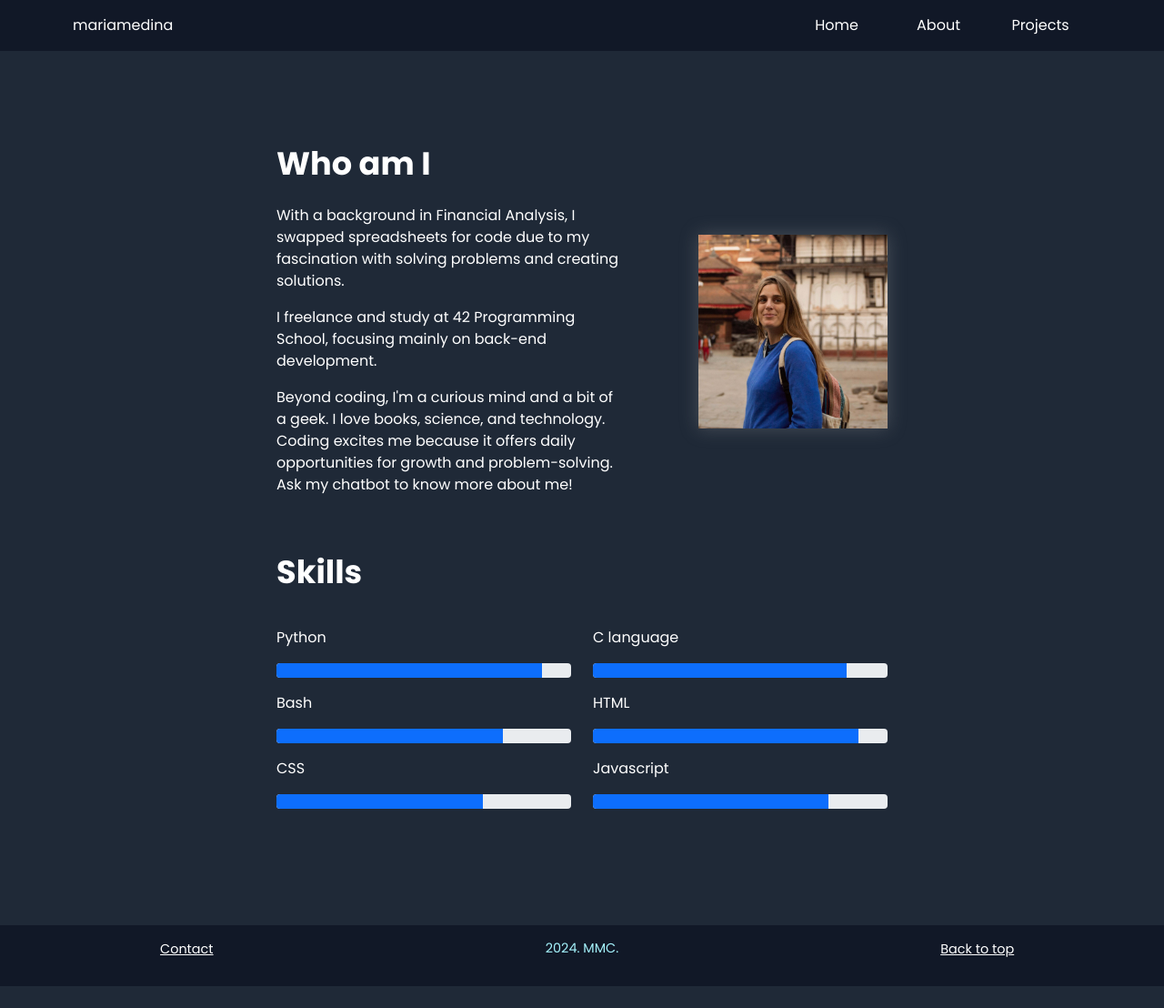
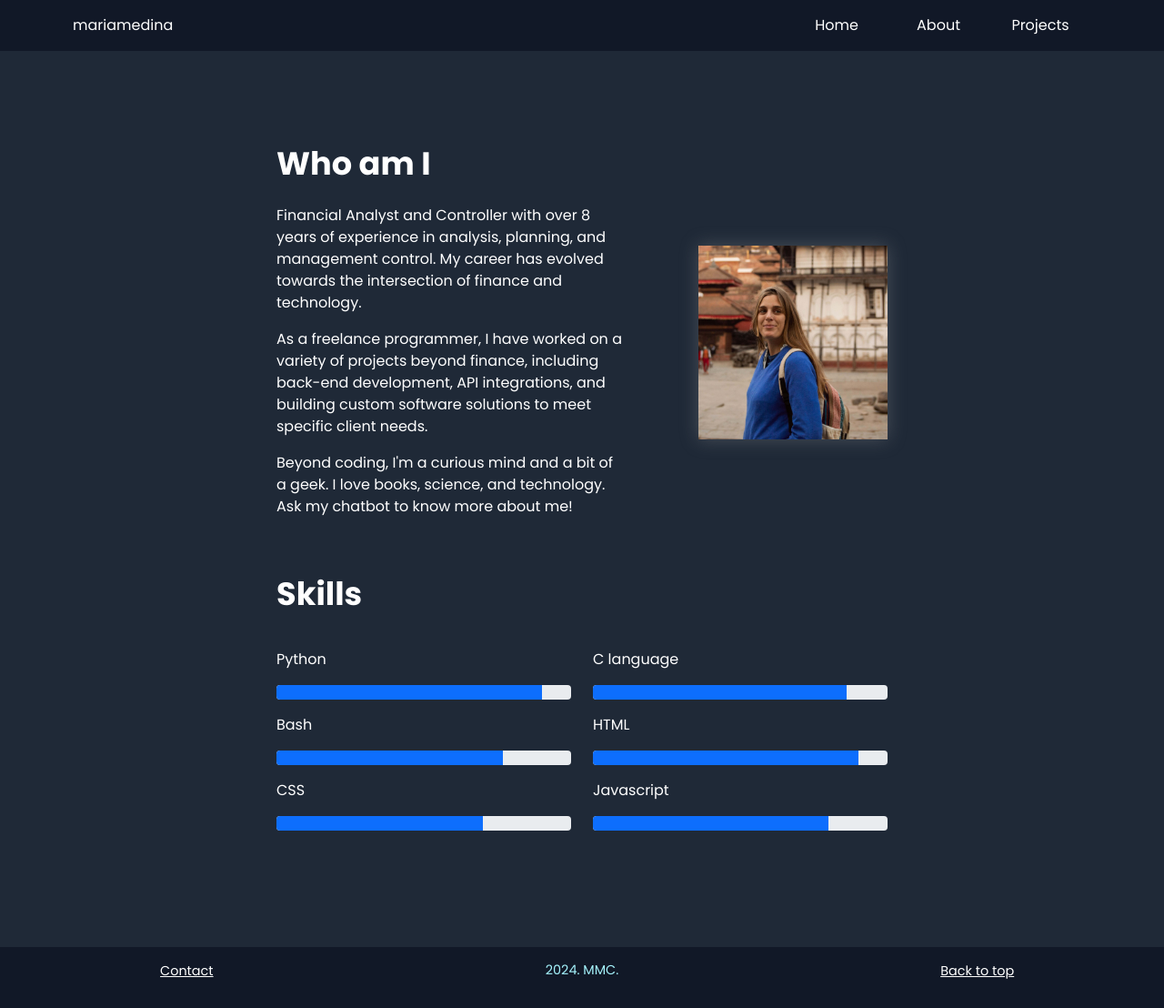
Before and after one commit to medinamaria90/My-Site, a Flask app: page /about in a window 1280 px wide. Shown: the whole page at 91% size. Before the commit the page ends 1084 px from the top, so only its background shows below. Run offline with Flask 3, Linux system fonts and the light colour scheme; some libraries are stand-ins or nearby versions.

Commit message:
more financial portfolio

```diff
--- a/templates/about.html
+++ b/templates/about.html
@@ -16,12 +16,12 @@
     <div class="row about_container pt-4 justify-content-between">
 		<div class="col-md-7">
 			<h1 class="section_title pb-4">Who am I</h1>
-			<p>With a background in Financial Analysis, I swapped spreadsheets for code
-				due to my fascination with solving problems and creating solutions.</p>
-			<p>I freelance and study at 42 Programming School, focusing mainly on back-end development. </p>
+			<p>Financial Analyst and Controller with over 8 years of experience in analysis, planning, and management control.
+                My career has evolved towards the intersection of finance and technology. </p>
+			<p>As a freelance programmer, I have worked on a variety of projects beyond finance, including back-end development,
+                 API integrations, and building custom software solutions to meet specific client needs. </p>
 			<p>Beyond coding, I'm a curious mind and a bit of a geek. I love books,
-				science, and technology. Coding excites me because it offers daily
-				opportunities for growth and problem-solving. Ask my chatbot to know
+				science, and technology. Ask my chatbot to know
 				more about me!</p>
 		</div>
 		<div class ="col-md-4 align-items-center justify-content-center d-flex">
```
Also changed, not shown: templates/home.html (+4 -4 lines).
